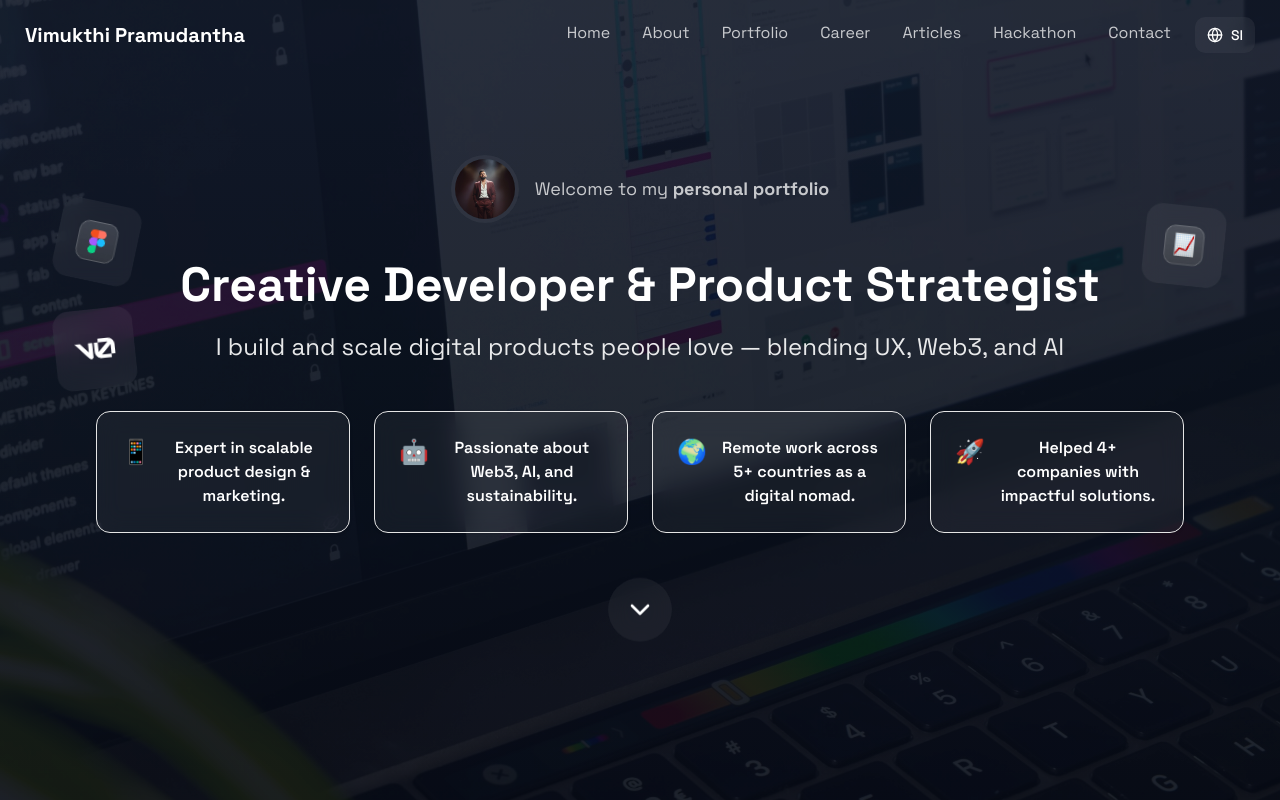
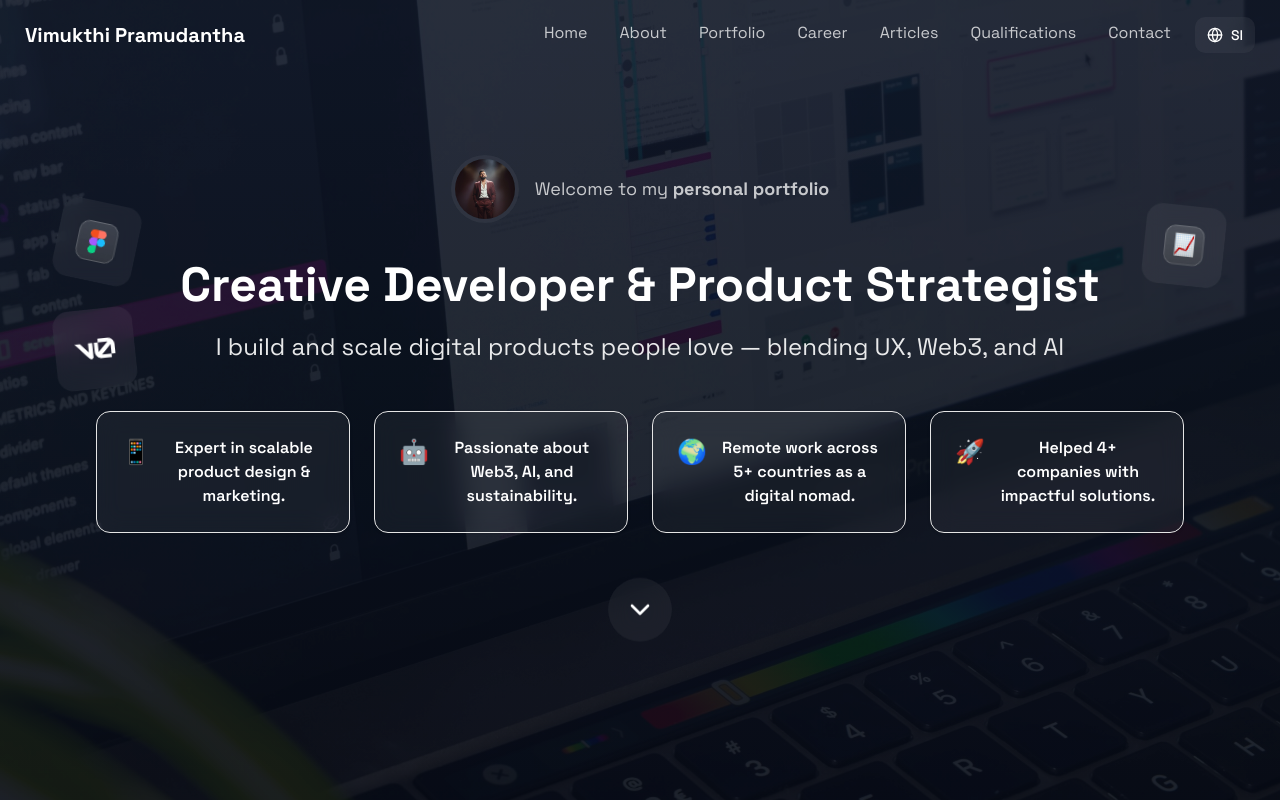
Before and after one commit to VimukthiPramudantha/Portfolio-V2, a Next.js app: page / in a window 1280 px wide. Shown: the top 800 px of the page. Built offline with nearby package versions, Linux system fonts and the light colour scheme.

Commit message:
updated nav bar section

```diff
--- a/components/navbar.tsx
+++ b/components/navbar.tsx
@@ -133,7 +133,7 @@ href="/hackathon"
 className="nav-item text-white/75 hover:text-white transition-colors relative"
 aria-label="Navigate to hackathon page"
 >
-{t("nav.hackathon")}
+{t("Qualifications")}
 </Link>
               <button
                 onClick={() => scrollToSection("contact")}
```
